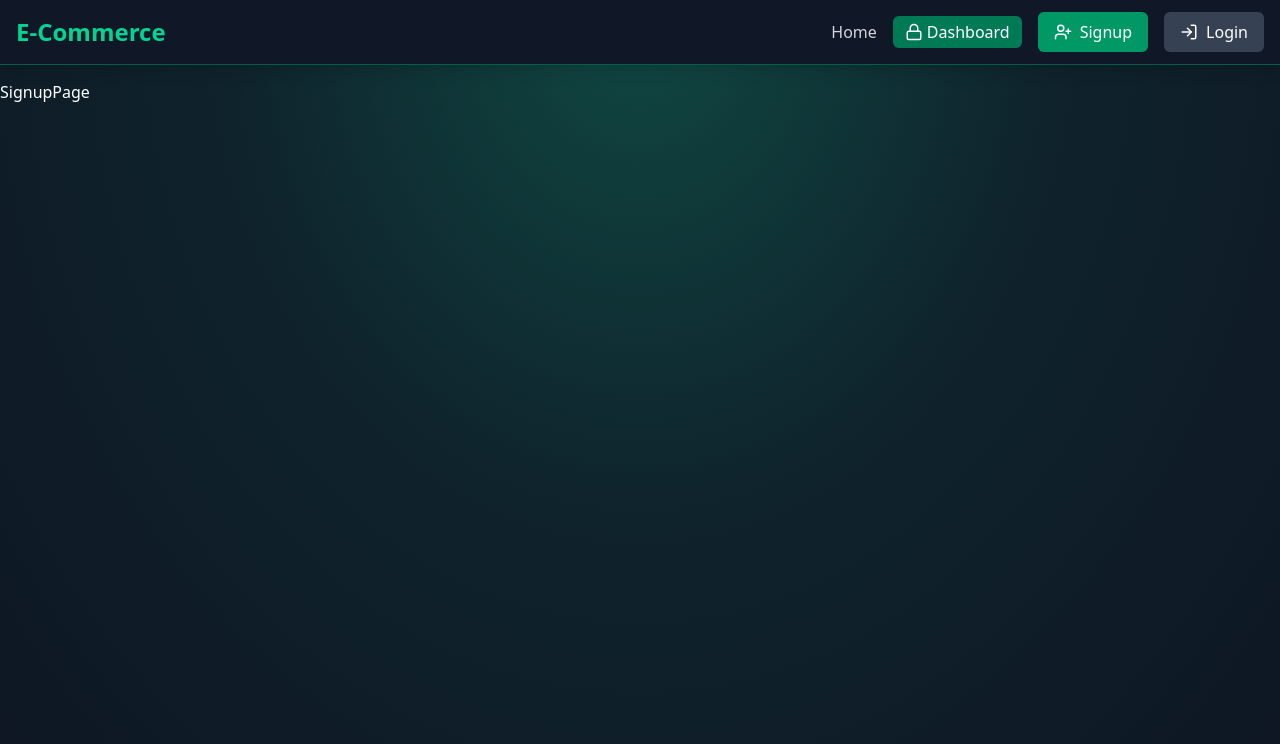
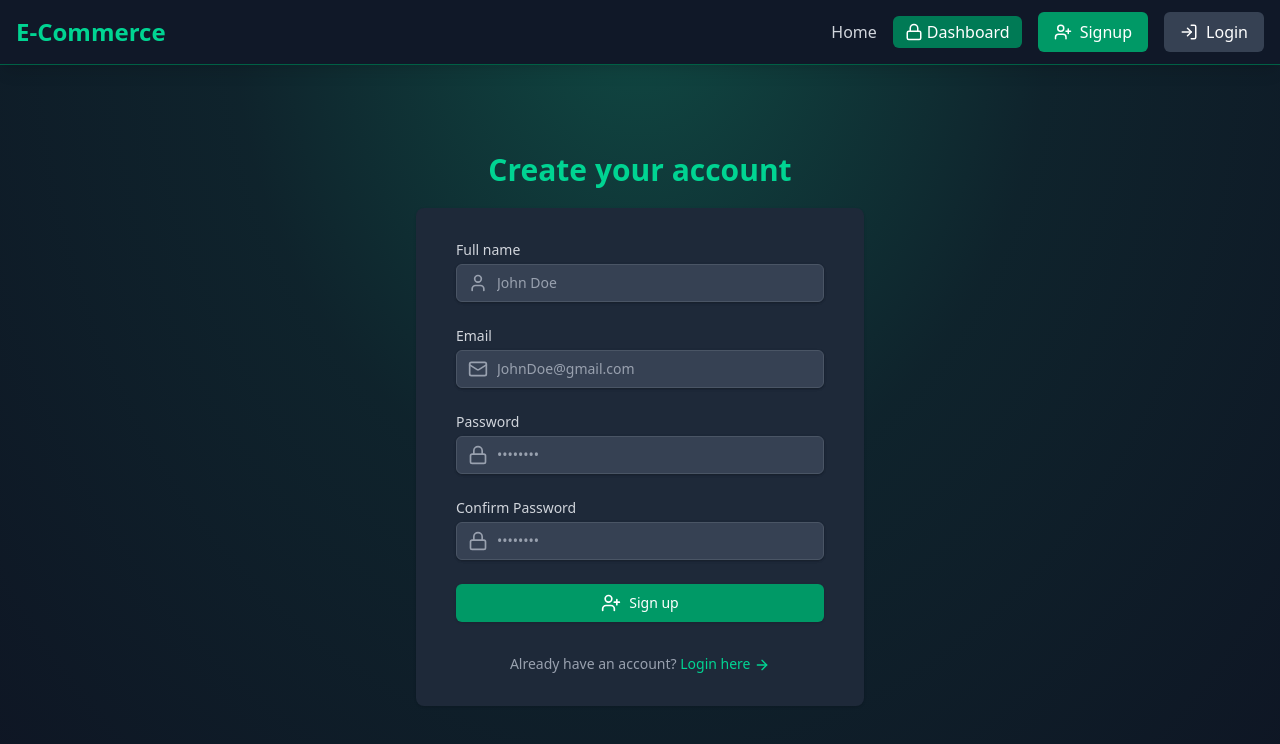
Before and after one commit to kamal-sethi/Mern-ecommerce_updated, a React (Vite) app in the folder frontend/: page /signup in a window 1280 px wide. Shown: the top 744 px of the page. Built offline with nearby package versions, Linux system fonts and the light colour scheme.

Commit message:
signup functionality completed

```diff
--- a/frontend/src/pages/SignupPage.jsx
+++ b/frontend/src/pages/SignupPage.jsx
@@ -1,9 +1,188 @@
-import React from 'react'
+import React, { useState } from "react";
+import { Link } from "react-router-dom";
+import {
+  UserPlus,
+  Mail,
+  Lock,
+  User,
+  ArrowRight,
+  Loader,
+  UserSearch,
+} from "lucide-react";
+import { motion } from "framer-motion";
+const SignupPage = () => {
+  const loading = false;
+  const [formData, setFormData] = useState({
+    name: "",
+    email: "",
+    password: "",
+    confirmPassword: "",
+  });
 
-const SignupPage = () => {
+  const handleSubmit = (e) => {
+    e.preventDefault();
+    console.log(formData);
+  };
   return (
-    <div>SignupPage</div>
-  )
-}
+    <div className="flex flex-col justify-center py-12 sm:px-6 lg:px-8">
+      <motion.div
+        className="sm:mx-auto sm:w-full sm:max-w-md"
+        initial={{ opacity: 0, y: -20 }}
+        animate={{ opacity: 1, y: 0 }}
+        transition={{ duration: 0.8 }}
+      >
+        <h2 className="mt-6 text-center text-3xl font-extrabold text-emerald-400">
+          Create your account
+        </h2>
+      </motion.div>
+      <motion.div
+        className="sm:mx-auto sm:w-full sm:max-w-md py-5"
+        initial={{ opacity: 0, y: -20 }}
+        animate={{ opacity: 1, y: 0 }}
+        transition={{ duration: 0.8, delay: 0.4 }}
+      >
+        <div className="bg-gray-800 py-8 px-4 shadow sm:rounded-lg sm:px-10">
+          <form onSubmit={handleSubmit} className="space-y-6">
+            <div>
+              <label
+                htmlFor="name"
+                className="block text-sm font-medium text-gray-300"
+              >
+                Full name
+              </label>
+              <div className="mt-1 relative rounded-md shadow-sm">
+                <div className="absolute inset-y-0 left-0 pl-3 flex items-center pointer-events-none">
+                  <User className="h-5 w-5 text-gray-400" aria-hidden="true" />
+                </div>
+                <input
+                  id="name"
+                  type="text"
+                  required
+                  value={formData.name}
+                  onChange={(e) =>
+                    setFormData({ ...formData, name: e.target.value })
+                  }
+                  className="block w-full px-3 py-2 pl-10 bg-gray-700 border border-gray-600 rounded-md shadow-sm
+									 placeholder-gray-400 focus:outline-none focus:ring-emerald-500 focus:border-emerald-500 sm:text-sm"
+                  placeholder="John Doe"
+                />
+              </div>
+            </div>
+            <div>
+              <label
+                htmlFor="name"
+                className="block text-sm font-medium text-gray-300"
+              >
+                Email
+              </label>
+              <div className="mt-1 relative rounded-md shadow-sm">
+                <div className="absolute inset-y-0 left-0 pl-3 flex items-center pointer-events-none">
+                  <Mail className="h-5 w-5 text-gray-400" aria-hidden="true" />
+                </div>
+                <input
+                  id="name"
+                  type="text"
+                  required
+                  value={formData.email}
+                  onChange={(e) =>
+                    setFormData({ ...formData, email: e.target.value })
+                  }
+                  className="block w-full px-3 py-2 pl-10 bg-gray-700 border border-gray-600 rounded-md shadow-sm
+									 placeholder-gray-400 focus:outline-none focus:ring-emerald-500 focus:border-emerald-500 sm:text-sm"
+                  placeholder="JohnDoe@gmail.com"
+                />
+              </div>
+            </div>
+            <div>
+              <label
+                htmlFor="name"
+                className="block text-sm font-medium text-gray-300"
+              >
+                Password
+              </label>
+              <div className="mt-1 relative rounded-md shadow-sm">
+                <div className="absolute inset-y-0 left-0 pl-3 flex items-center pointer-events-none">
+                  <Lock className="h-5 w-5 text-gray-400" aria-hidden="true" />
+                </div>
+                <input
+                  id="password"
+                  type="password"
+                  required
+                  value={formData.password}
+                  onChange={(e) =>
+                    setFormData({ ...formData, password: e.target.value })
+                  }
+                  className="block w-full px-3 py-2 pl-10 bg-gray-700 border border-gray-600 rounded-md shadow-sm
+									 placeholder-gray-400 focus:outline-none focus:ring-emerald-500 focus:border-emerald-500 sm:text-sm"
+                  placeholder="••••••••"
+                />
+              </div>
+            </div>
+            <div>
+              <label
+                htmlFor="name"
+                className="block text-sm font-medium text-gray-300"
+              >
+                Confirm Password
+              </label>
+              <div className="mt-1 relative rounded-md shadow-sm">
+                <div className="absolute inset-y-0 left-0 pl-3 flex items-center pointer-events-none">
+                  <Lock className="h-5 w-5 text-gray-400" aria-hidden="true" />
+                </div>
+                <input
+                  id="confirm-password"
+                  type="password"
+                  required
+                  value={formData.confirmPassword}
+                  onChange={(e) =>
+                    setFormData({
+                      ...formData,
+                      confirmPassword: e.target.value,
+                    })
+                  }
+                  className="block w-full px-3 py-2 pl-10 bg-gray-700 border border-gray-600 rounded-md shadow-sm
+									 placeholder-gray-400 focus:outline-none focus:ring-emerald-500 focus:border-emerald-500 sm:text-sm"
+                  placeholder="••••••••"
+                />
+              </div>
+            </div>
+            <button
+              type="submit"
+              className="w-full flex justify-center py-2 px-4 border border-transparent
+							rounded-md shadow-sm text-sm font-medium text-white bg-emerald-600
+							 hover:bg-emerald-700 focus:outline-none focus:ring-2 focus:ring-offset-2
+							  focus:ring-emerald-500 transition duration-150 ease-in-out disabled:opacity-50"
+              disabled={loading}
+            >
+              {loading ? (
+                <>
+                  <Loader
+                    className="mr-2 h-5 w-5 animate-spin"
+                    aria-hidden="true"
+                  />
+                  Loading...
+                </>
+              ) : (
+                <>
+                  <UserPlus className="mr-2 h-5 w-5" aria-hidden="true" />
+                  Sign up
+                </>
+              )}
+            </button>
+          </form>
+          <p className="mt-8 text-center text-sm text-gray-400">
+            Already have an account?{" "}
+            <Link
+              to="/login"
+              className="font-medium text-emerald-400 hover:text-emerald-300"
+            >
+              Login here <ArrowRight className="inline h-4 w-4" />
+            </Link>
+          </p>
+        </div>
+      </motion.div>
+    </div>
+  );
+};
 
-export default SignupPage
+export default SignupPage;
```
